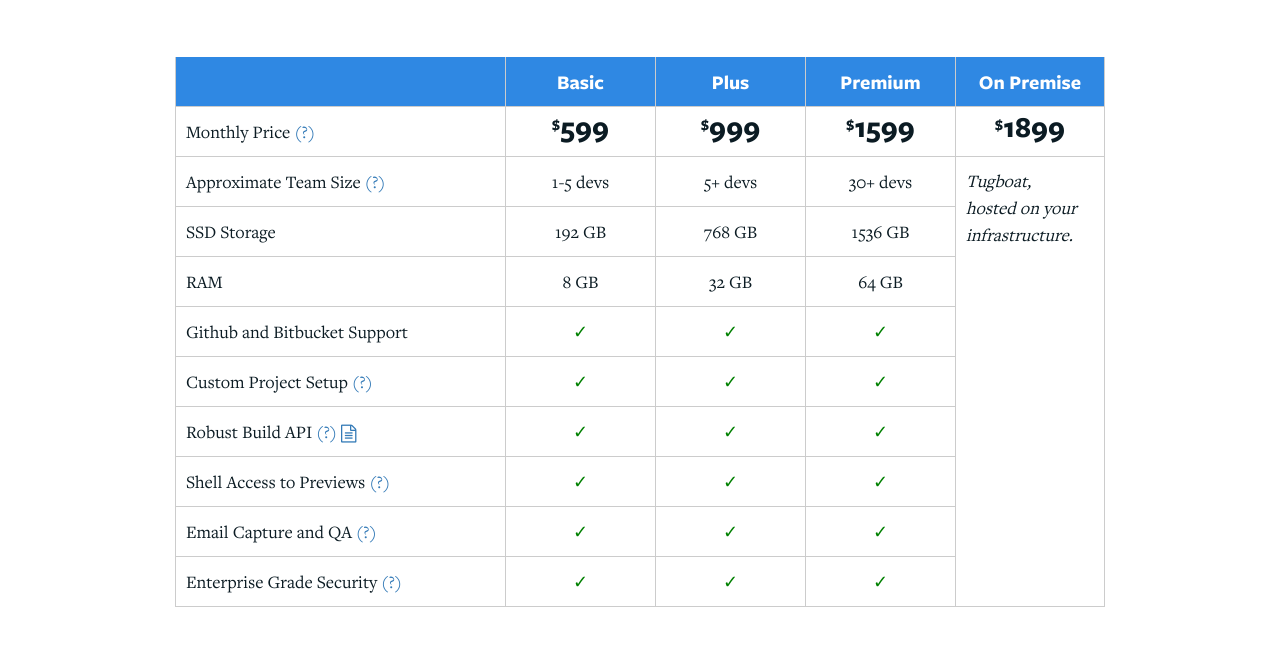
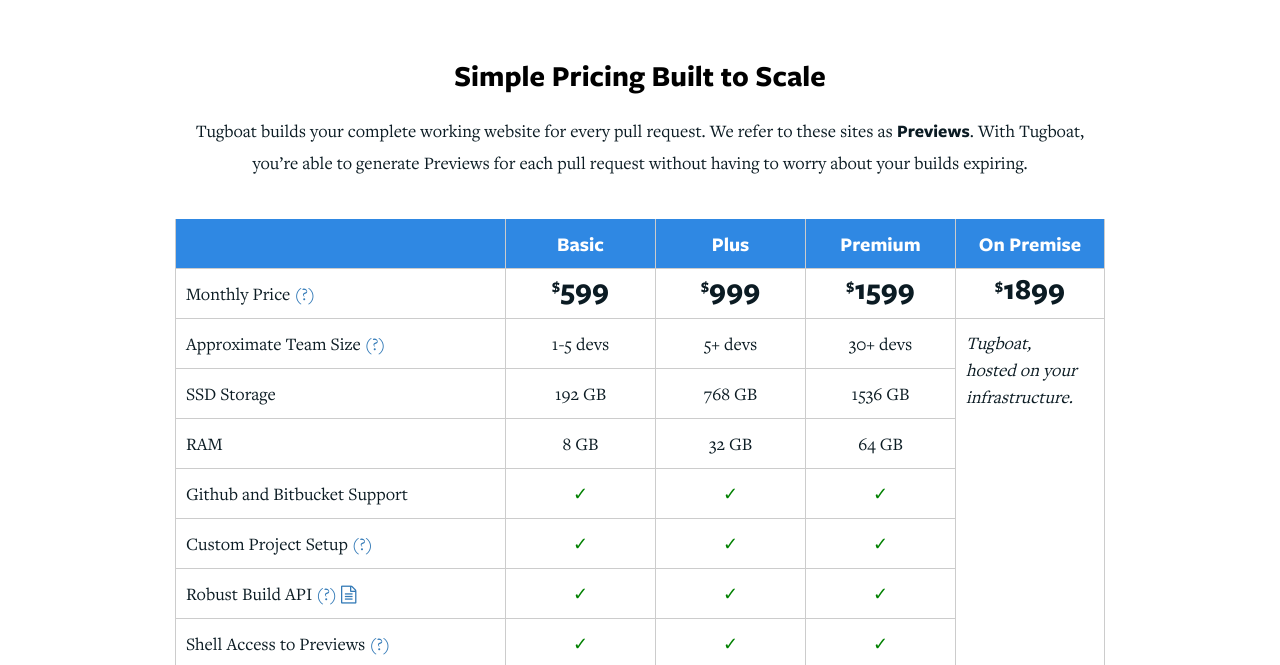
Before and after one commit to terasa/tugboat-sandbox, a website: page pricing.html in a window 1280 px wide. Shown: the part 135-800 px from the top of the page. Drawn offline with nearby package versions, Linux system fonts and the light colour scheme; files whose address does not match are found by name.

Commit message:
Sync from tugboat.qa

```diff
--- a/pricing.html
+++ b/pricing.html
@@ -70,12 +70,20 @@
         </div>
       </div>
     </div>
-    <h1 class="accessible-hidden">Pricing & FAQ's</h1>
 
-    <h2 class="accessible-hidden">Pricing</h2>
+    <h1 class="accessible-hidden">Pricing & FAQs</h1>
+
     <div class="pricing-container container content">
       <div class="row row-padded-small">
         <div class="col-md-12">
+
+            <h2 class="standard-centered">Simple Pricing Built to Scale</h2>
+
+            <p class="text-center pricing-lead-in">Tugboat builds your complete working website for every pull request.
+                We refer to these sites as <span class="bold-emphasis">Previews</span>. With Tugboat, you’re able to generate
+                Previews for each pull request without having to worry about your builds
+                expiring.</p>
+
           <div class="pricing-table">
             <div class="pricing-legend">
               <div class="legend-item empty"></div>
--- a/scss/base/_typography.scss
+++ b/scss/base/_typography.scss
@@ -45,6 +45,13 @@
   font-size: 2.5rem;
   line-height: 1.25;
   margin: 3.5rem 0 1.5rem;
+
+  &.standard-centered {
+    margin: 0 0 20px 0;
+    text-align: center;
+    color: black;
+    font-size: 3rem;
+  }
 }
 
 h3 {
@@ -113,3 +120,7 @@
   position: absolute !important;
   width: 1px;
 }
+
+.bold-emphasis {
+  font-family: $sans-bold;
+}
--- a/scss/component/_page_pricing.scss
+++ b/scss/component/_page_pricing.scss
@@ -1,6 +1,10 @@
 /*
  * Pricing
  */
+
+.pricing-lead-in {
+  margin-bottom: 40px;
+}
 
 .pricing-table {
   @media (min-width: $price_switch) {
```
Also changed, not shown: css/style.css, images/trusted-partner-logos/ndevr-logo.png.
